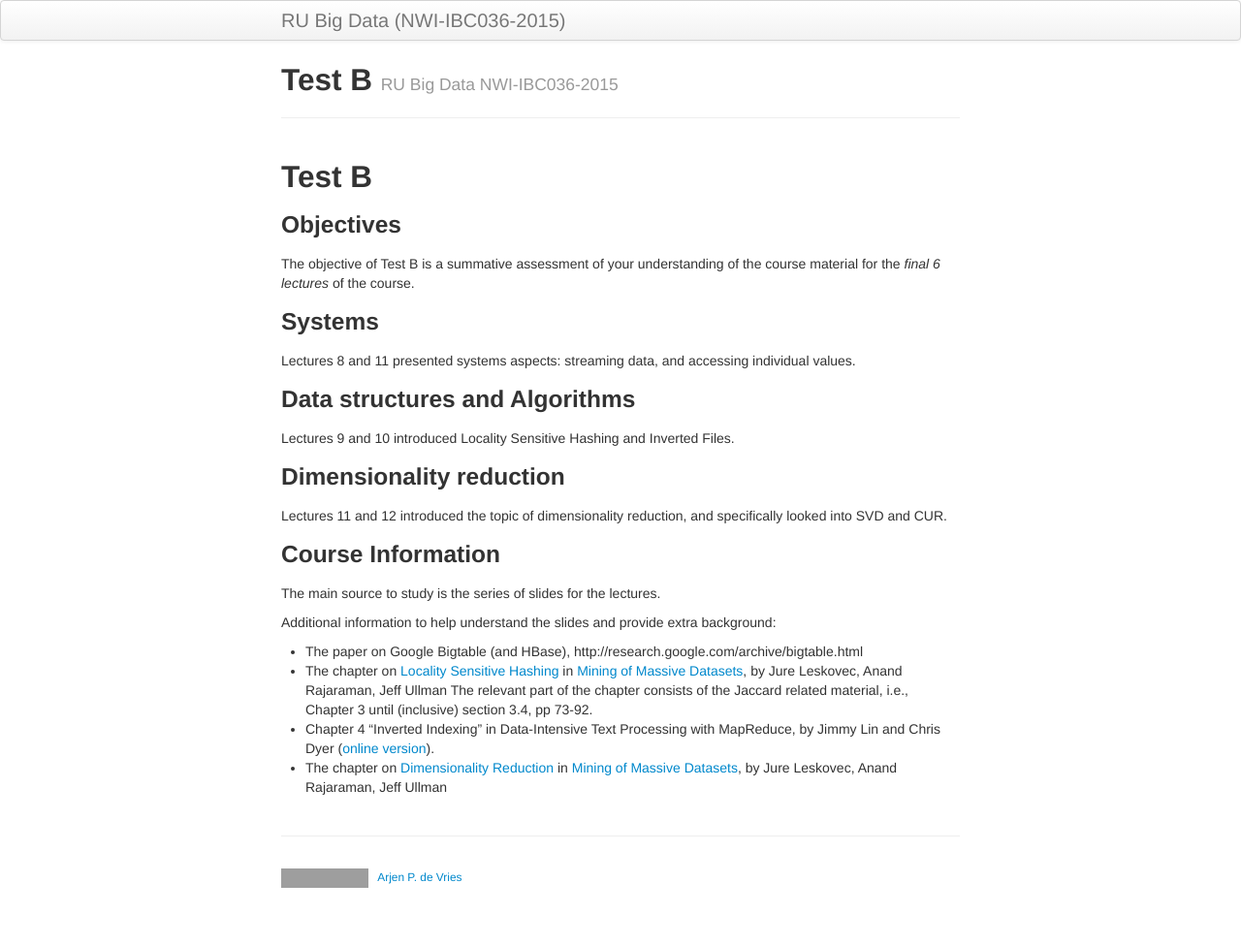
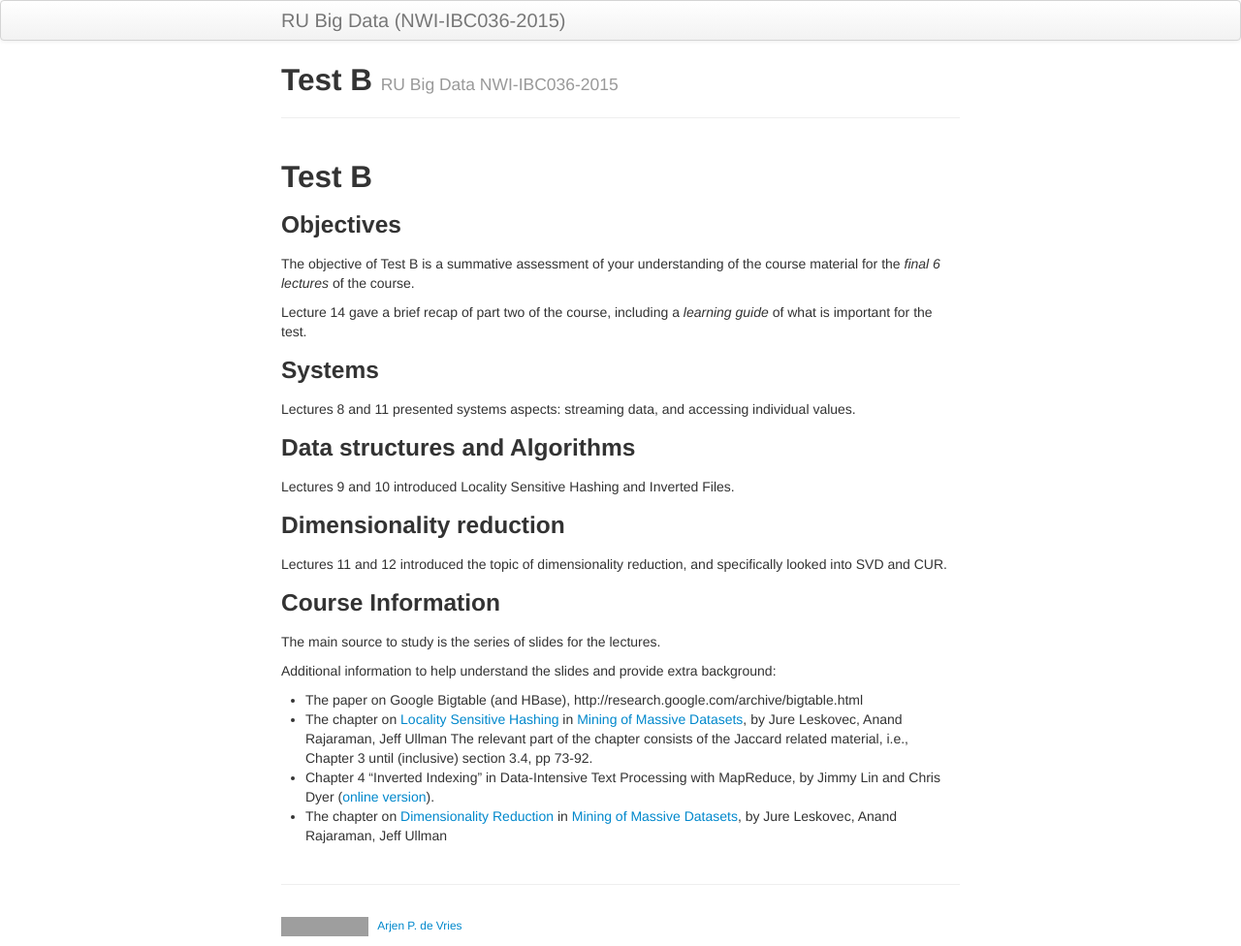
Before and after one commit to Thelukepet/course, a Jekyll site: the page built from test-B.md, in a window 1280 px wide. Shown: the whole page at 97% size. Built offline with Jekyll 4.4.1, drawn with Linux system fonts in a browser that asks for light colours; before the commit the page ends 926 px from its top, so only the background shows below that; grey boxes are pictures that could not be loaded.

Commit message:
added ref to lecture 14

```diff
--- a/test-B.md
+++ b/test-B.md
@@ -10,6 +10,8 @@ description: Detailed information of the material examined in Test B
 ### Objectives
 
 The objective of Test B is a summative assessment of your understanding of the course material for the _final 6 lectures_ of the course.
+
+Lecture 14 gave a brief recap of part two of the course, including a _learning guide_ of what is important for the test.
 
 ### Systems
 
```
